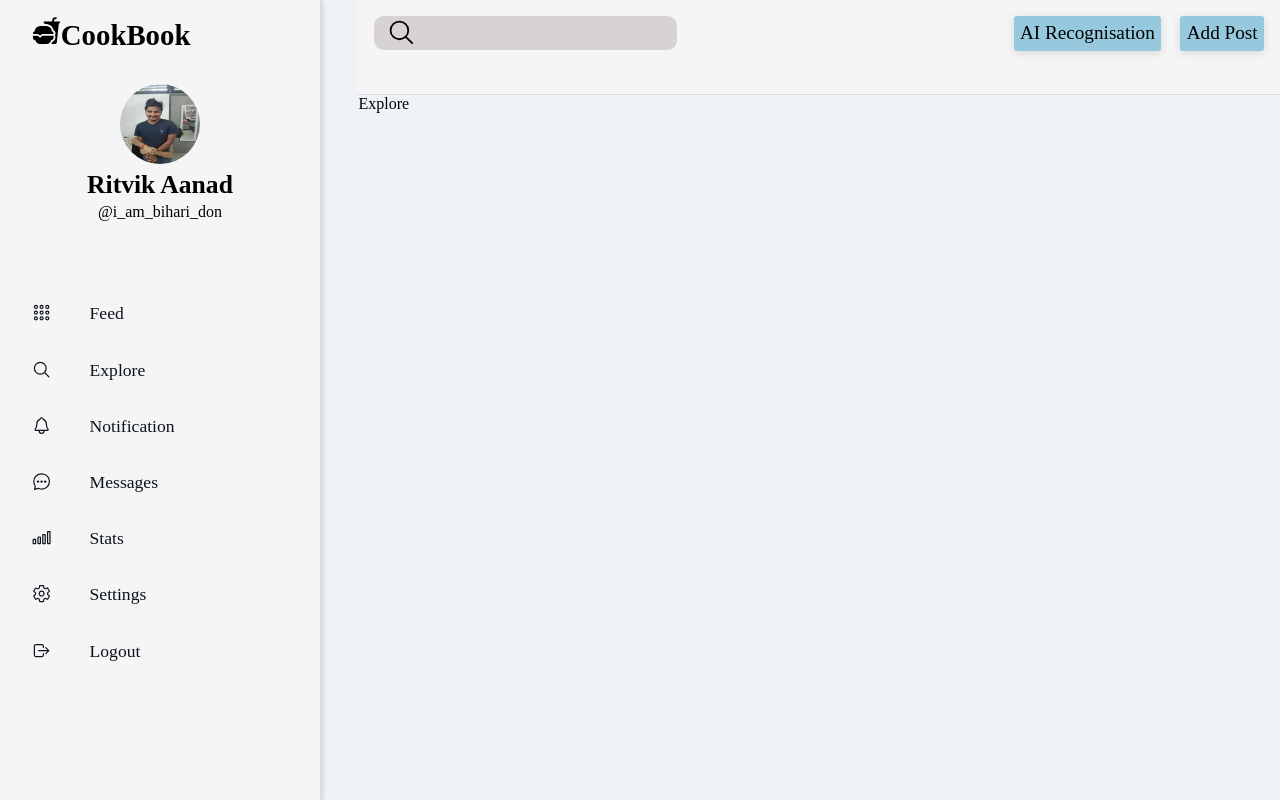
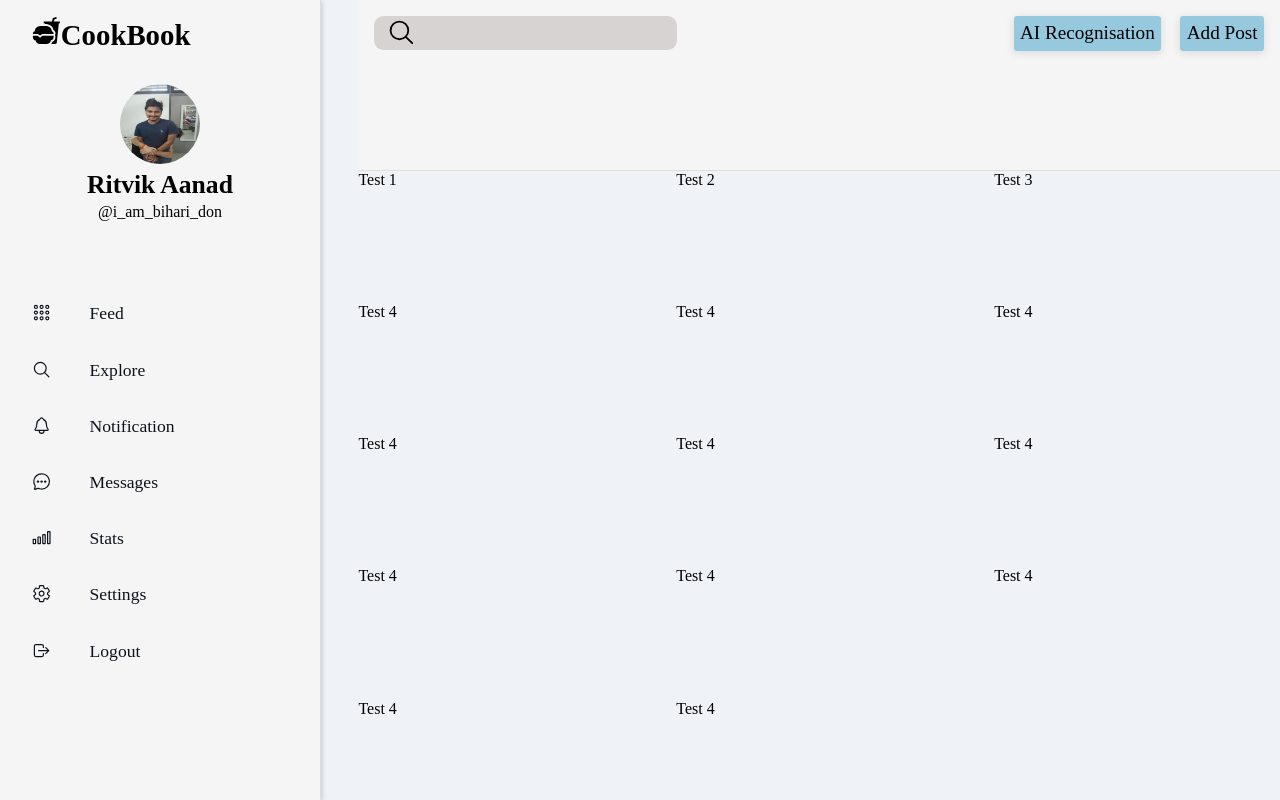
Before and after one commit to RitvikAnand583/cookbook, a React (Vite) app in the folder frontend/: page /explore in a window 1280 px wide. Built offline with nearby package versions, Linux system fonts and the light colour scheme.

Commit message:
Initialised explore page

```diff
--- a/frontend/src/pages/Explore.jsx
+++ b/frontend/src/pages/Explore.jsx
@@ -1,5 +1,35 @@
+import styled from "styled-components";
+
+const StyledGrid = styled.div`
+  //width: 100%;
+  grid-area: f;
+  overflow: scroll;
+  scrollbar-width: none;
+
+  display: grid;
+  grid-template-columns: repeat(auto-fill, minmax(250px, 1fr));
+  gap: 2rem;
+`;
+
 function Explore() {
-  return <div>Explore</div>;
+  return (
+    <StyledGrid>
+      <div>Test 1</div>
+      <div>Test 2</div>
+      <div>Test 3</div>
+      <div>Test 4</div>
+      <div>Test 4</div>
+      <div>Test 4</div>
+      <div>Test 4</div>
+      <div>Test 4</div>
+      <div>Test 4</div>
+      <div>Test 4</div>
+      <div>Test 4</div>
+      <div>Test 4</div>
+      <div>Test 4</div>
+      <div>Test 4</div>
+    </StyledGrid>
+  );
 }
 
 export default Explore;
--- a/frontend/src/ui/NavBar.jsx
+++ b/frontend/src/ui/NavBar.jsx
@@ -4,6 +4,8 @@ import Search from "./Search";
 
 const StyledNav = styled.nav`
   /* background-color: #f0f9ff; */
+  // height: 50%;
+
   background-color: #f5f5f5;
   text-align: center;
   padding: 01rem;
```
